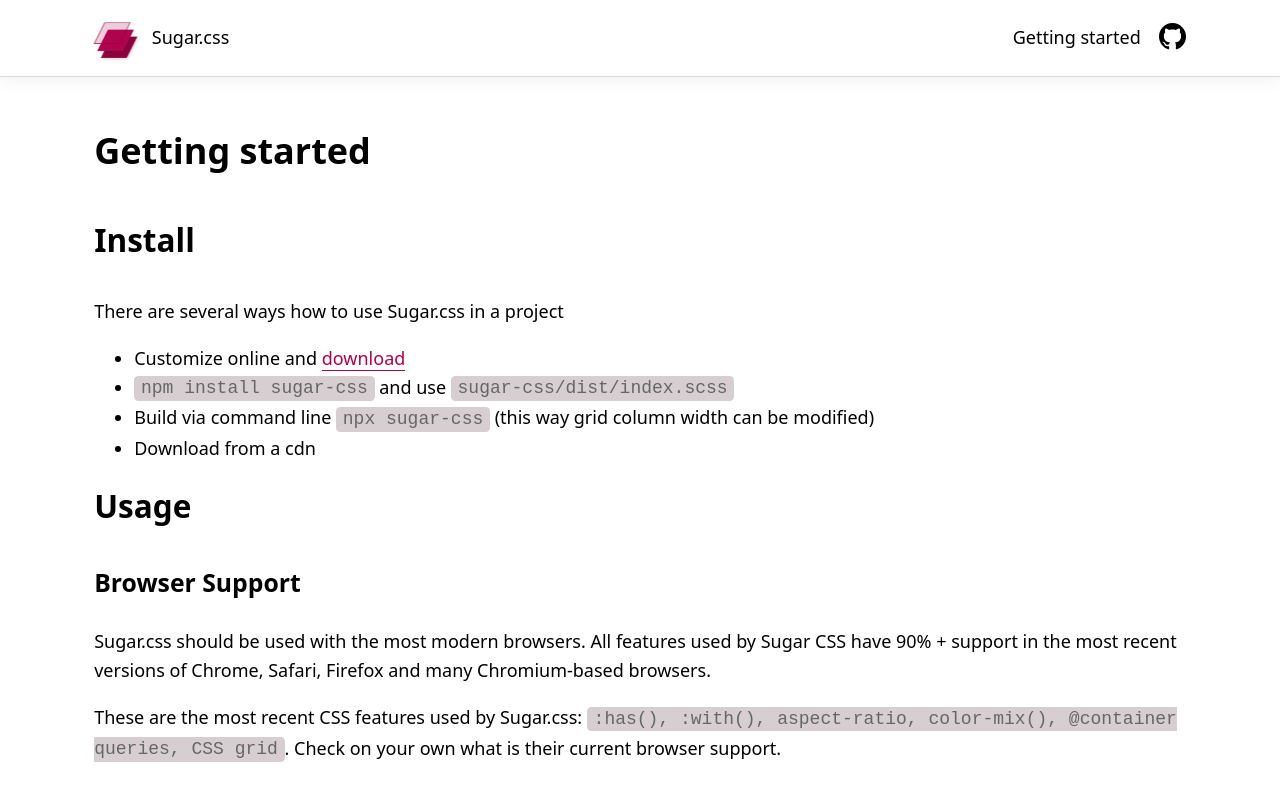
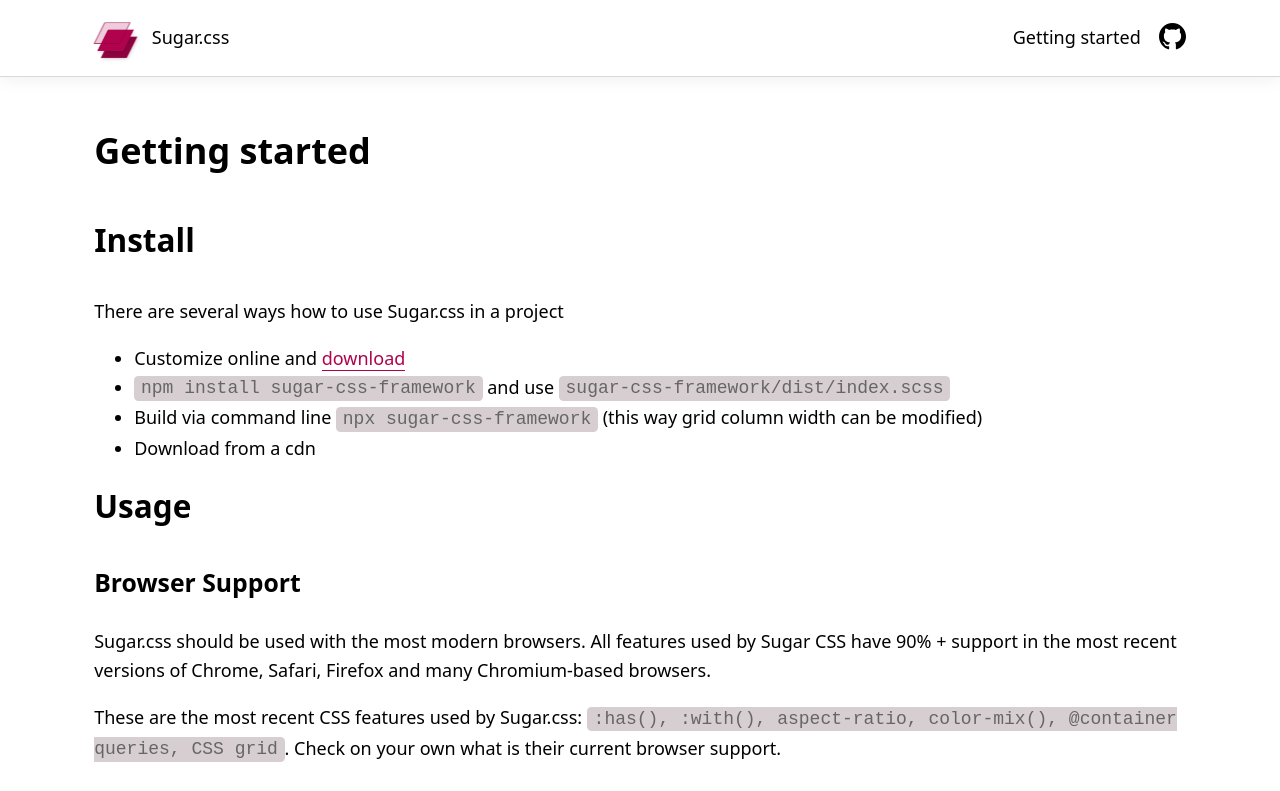
Before and after one commit to Rezi/sugar-css, a SvelteKit app: page /doc in a window 1280 px wide. Shown: the top 791 px of the page. Built offline with nearby package versions, Linux system fonts and the light colour scheme.

Commit message:
renaming package

```diff
--- a/package.json
+++ b/package.json
@@ -1,5 +1,5 @@
 {
-	"name": "sugar-css",
+	"name": "sugar-css-framework",
 	"version": "0.0.1",
 	"description": "Sugar.css minimalistic CSS framework",
 	"scripts": {
--- a/src/routes/(app)/doc/+page.svelte
+++ b/src/routes/(app)/doc/+page.svelte
@@ -10,9 +10,12 @@
 
 <ul>
 	<li>Customize online and <a href="/customize">download</a></li>
-	<li><code>npm install sugar-css</code> and use <code>sugar-css/dist/index.scss</code></li>
 	<li>
-		Build via command line <code>npx sugar-css</code> (this way grid column width can be modified)
+		<code>npm install sugar-css-framework</code> and use
+		<code>sugar-css-framework/dist/index.scss</code>
+	</li>
+	<li>
+		Build via command line <code>npx sugar-css-framework</code> (this way grid column width can be modified)
 	</li>
 	<li>Download from a cdn</li>
 </ul>
```
